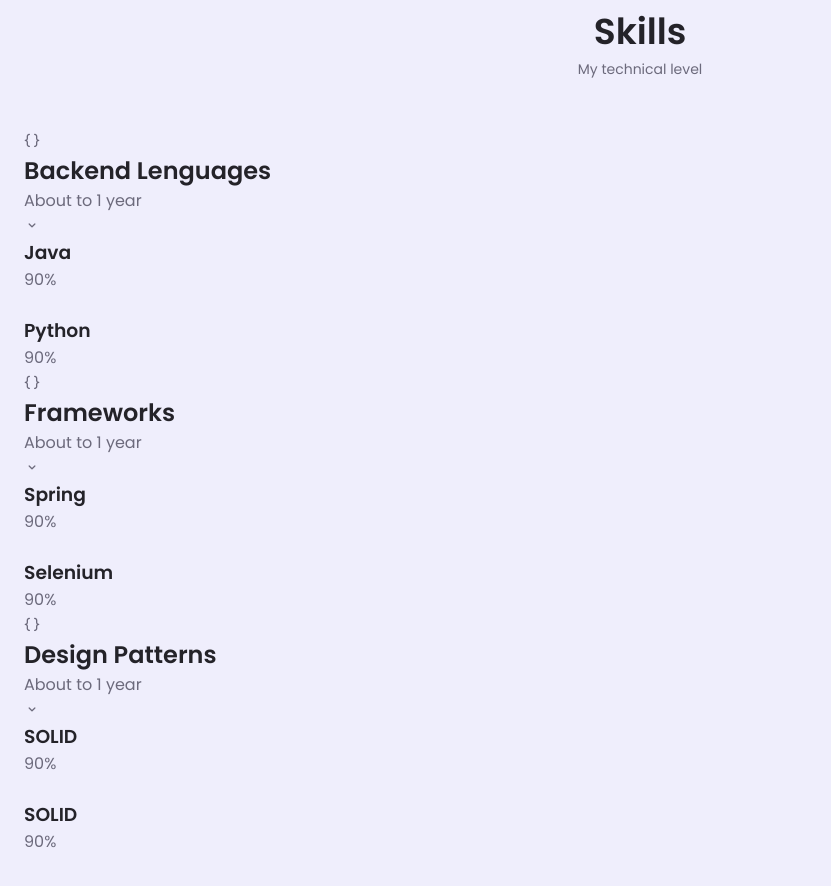
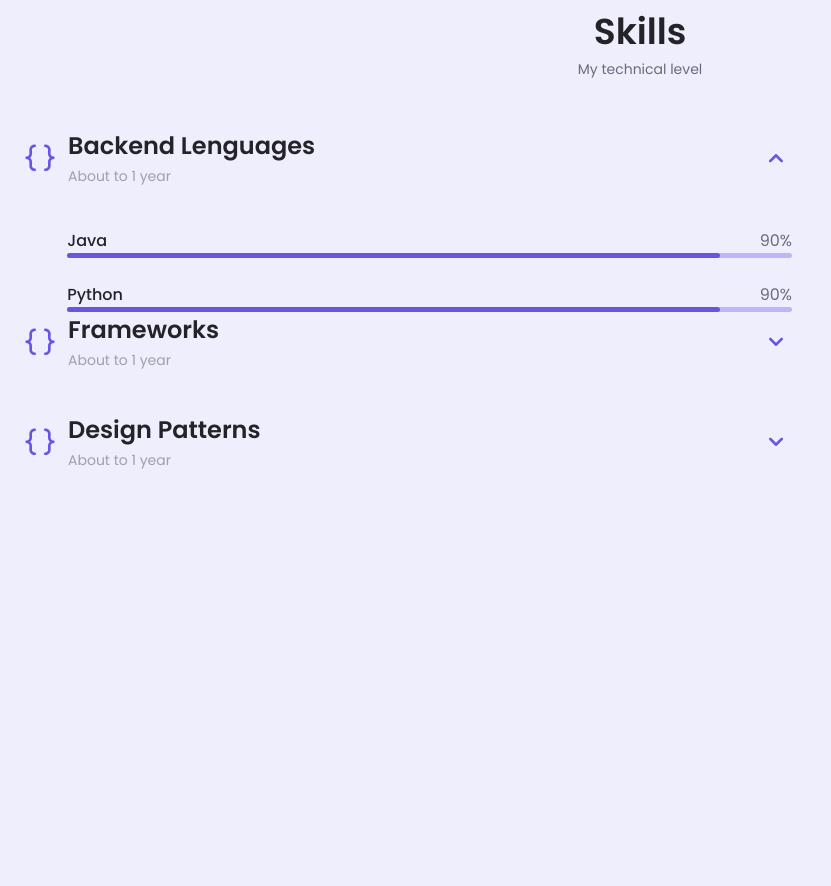
Before and after one commit to lucaslucenak/personal-responsive-portfolio, a plain HTML site: page index.html in a window 1280 px wide. Shown: the part 1300-2186 px from the top of the page, without its empty margins (0-831 px from the left). After the commit the page ends 1924 px from the top, so only its background shows below. Drawn offline with nearby package versions, Linux system fonts and the light colour scheme.

Commit message:
Update skills section: Add js

```diff
--- a/assets/css/styles.css
+++ b/assets/css/styles.css
@@ -371,3 +371,94 @@
     display: flex;
     justify-content: center;
 }
+
+/* Skills */
+.skills__container {
+    row-gap: 0;
+}
+
+.skills__header {
+    display: flex;
+    align-items: center;
+    margin-bottom: var(--mb-2-5);
+    cursor: pointer;
+}
+
+.skills__icon,
+.skills__arrow {
+    font-size: 2rem;
+    color: var(--first-color)
+}
+
+.skills__icon {
+    margin-right: var(--mb-0-75)
+}
+
+.skills__title {
+    font-size: var(--h3-font-size);
+}
+
+.skills__subtitle {
+    font-size: var(--small-font-size);
+    color: var(--text-color-light)
+}
+
+.skills__arrow {
+    margin-left: auto;
+    transition: .4s;
+}
+
+.skills__list {
+    row-gap: 1.5rem;
+    padding-left: 2.7rem;
+}
+
+.skills__titles {
+    display: flex;
+    justify-content: space-between;
+}
+
+.skills__name {
+    font-size: var(--normal-font-size);
+    font-weight: var(--font-medium);
+}
+
+
+/* Exclude Progress bar */
+.skills__bar,
+.skills__percentage {
+    height: 5px;
+    border-radius: .25rem;
+}
+
+.skills__bar {
+    background-color: var(--first-color-lighter);
+}
+
+.skills__percentage {
+    display: block;
+    background-color: var(--first-color);
+}
+
+.skills__java,
+.skills__python,
+.skills__spring,
+.skills__selenium,
+.skills__solid {
+    width: 90%;
+}
+/* Exclude Progress bar */
+
+.skills__close .skills__list{
+    height: 0;
+    overflow: hidden;
+}
+
+.skills__opnen .skills__list {
+    height: max-content;
+    margin-bottom: var(--mb-2-5);
+}
+
+.skills__open .skills__arrow {
+    transform: rotate(-180deg);
+}
--- a/assets/js/main.js
+++ b/assets/js/main.js
@@ -25,3 +25,22 @@
     navMenu.classList.remove('show-menu');
 }
 navLink.forEach(i => i.addEventListener('click', linkAction));
+
+/* Accordion Skills */
+const skillsContent = document.getElementsByClassName('skills__content'),
+    skillsHeader = document.querySelectorAll('.skills__header');
+
+function toggleSkills() {
+    let itemClass = this.parentNode.className;
+
+    for (i = 0; i < skillsContent.length; i++) {
+        skillsContent[i].className = 'skills__content skills__close';
+    }
+    if (itemClass === 'skills__content skills__close') {
+        this.parentNode.className = 'skills__content skills__open';
+    }
+}
+
+skillsHeader.forEach((i) => {
+    i.addEventListener('click', toggleSkills)
+})
--- a/index.html
+++ b/index.html
@@ -159,12 +159,12 @@
 
                 <div>
                     <!-- Skills 1 -->
-                    <div class="skills__content">
+                    <div class="skills__content skills__open">
                         <div class="skills__header">
-                            <i class="uil uil-brackets-curly skills_icon"></i>
+                            <i class="uil uil-brackets-curly skills__icon"></i>
 
                             <div>
-                                <h1 class="skills__title">Backend Lenguages</h1>
+                                <h1 class="skills__titles">Backend Lenguages</h1>
                                 <span class="skills__subtitle">About to 1 year</span>
                             </div>
                             <i class="uil uil-angle-down skills__arrow"></i>
@@ -172,7 +172,7 @@
 
                         <div class="skills__list grid">
                             <div class="skills__data">
-                                <div class="skills__title">
+                                <div class="skills__titles">
                                     <h3 class="skills__name">Java</h3>
                                     <span class="skills__number">90%</span>
                                 </div>
@@ -182,7 +182,7 @@
                             </div>
 
                             <div class="skills__data">
-                                <div class="skills__title">
+                                <div class="skills__titles">
                                     <h3 class="skills__name">Python</h3>
                                     <span class="skills__number">90%</span>
                                 </div>
@@ -193,12 +193,12 @@
                         </div>
                     </div>
                     <!-- Skills 2 -->
-                    <div class="skills__content">
+                    <div class="skills__content skills__close">
                         <div class="skills__header">
-                            <i class="uil uil-brackets-curly skills_icon"></i>
+                            <i class="uil uil-brackets-curly skills__icon"></i>
 
                             <div>
-                                <h1 class="skills__title">Frameworks</h1>
+                                <h1 class="skills__titles">Frameworks</h1>
                                 <span class="skills__subtitle">About to 1 year</span>
                             </div>
                             <i class="uil uil-angle-down skills__arrow"></i>
@@ -206,7 +206,7 @@
 
                         <div class="skills__list grid">
                             <div class="skills__data">
-                                <div class="skills__title">
+                                <div class="skills__titles">
                                     <h3 class="skills__name">Spring</h3>
                                     <span class="skills__number">90%</span>
                                 </div>
@@ -216,7 +216,7 @@
                             </div>
 
                             <div class="skills__data">
-                                <div class="skills__title">
+                                <div class="skills__titles">
                                     <h3 class="skills__name">Selenium</h3>
                                     <span class="skills__number">90%</span>
                                 </div>
@@ -227,12 +227,12 @@
                         </div>
                     </div>
                     <!-- Skills 3 -->
-                    <div class="skills__content">
+                    <div class="skills__content skills__close">
                         <div class="skills__header">
-                            <i class="uil uil-brackets-curly skills_icon"></i>
+                            <i class="uil uil-brackets-curly skills__icon"></i>
 
                             <div>
-                                <h1 class="skills__title">Design Patterns</h1>
+                                <h1 class="skills__titles">Design Patterns</h1>
                                 <span class="skills__subtitle">About to 1 year</span>
                             </div>
                             <i class="uil uil-angle-down skills__arrow"></i>
@@ -240,7 +240,7 @@
 
                         <div class="skills__list grid">
                             <div class="skills__data">
-                                <div class="skills__title">
+                                <div class="skills__titles">
                                     <h3 class="skills__name">SOLID</h3>
                                     <span class="skills__number">90%</span>
                                 </div>
@@ -250,7 +250,7 @@
                             </div>
 
                             <div class="skills__data">
-                                <div class="skills__title">
+                                <div class="skills__titles">
                                     <h3 class="skills__name">SOLID</h3>
                                     <span class="skills__number">90%</span>
                                 </div>
```
